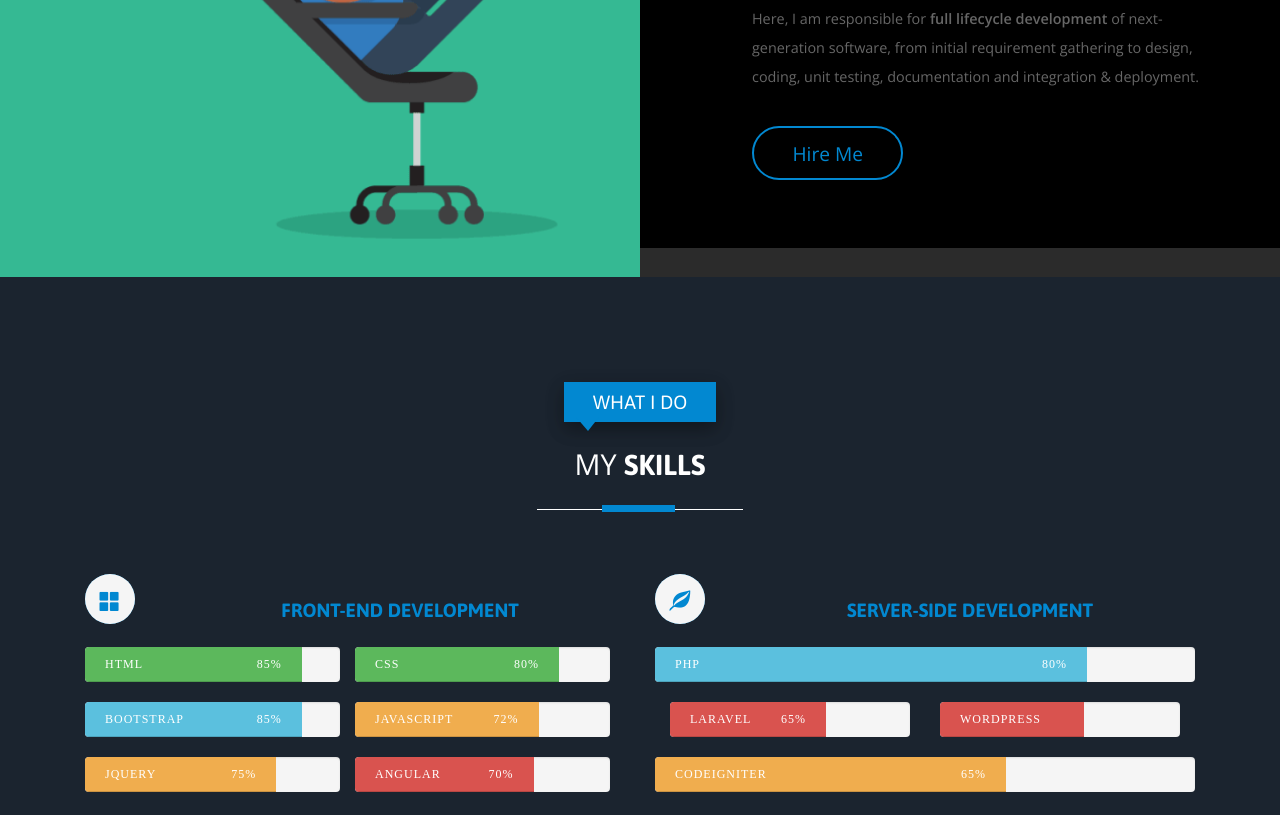
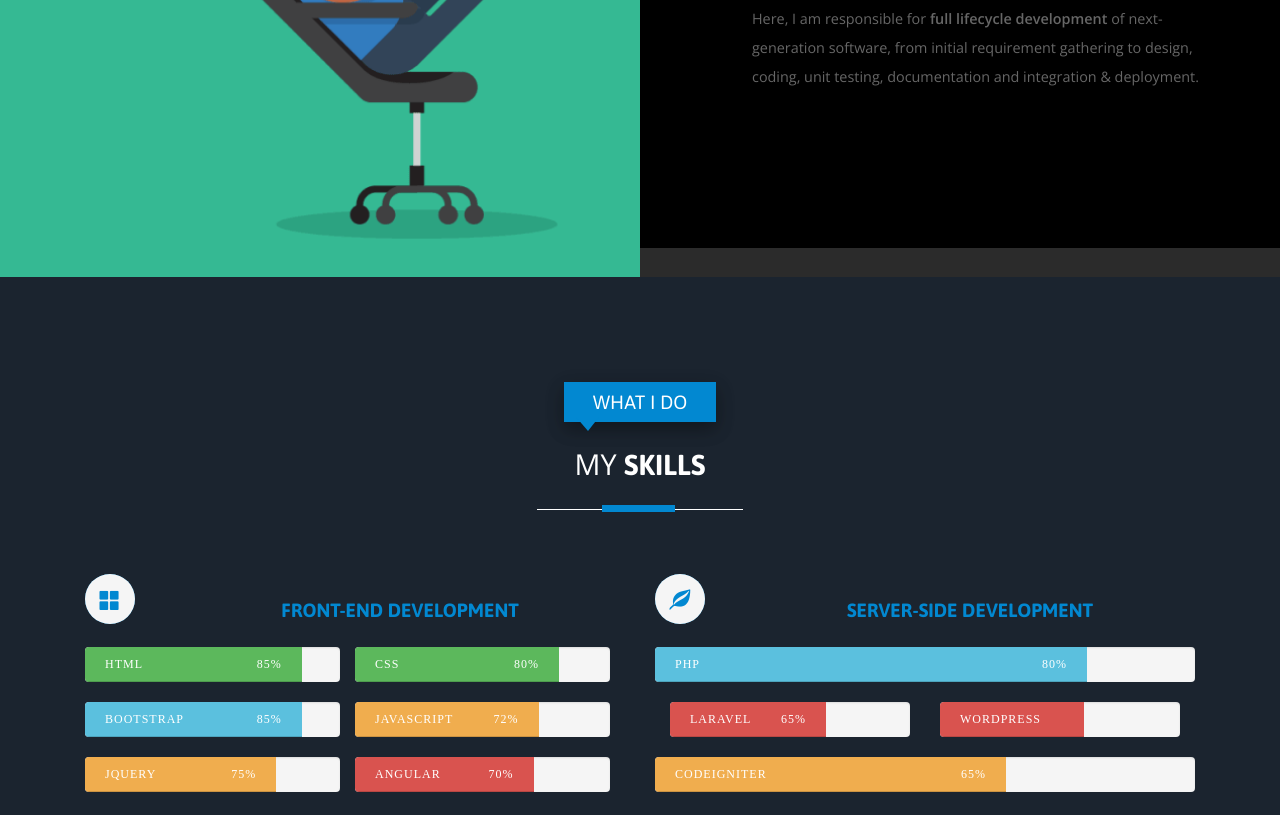
Before and after one commit to hasi94/hasi94.github.io, a plain HTML site: page index.html in a window 1280 px wide. Shown: the part 1200-2015 px from the top of the page. Drawn offline with nearby package versions, Linux system fonts and the light colour scheme; files whose address does not match are found by name.

Commit message:
remove hire me button

```diff
--- a/index.html
+++ b/index.html
@@ -67,6 +67,7 @@ NSBM">
         });
     </script>
     <!---- start-smoth-scrolling---->
+
 </head>
 
 <body>
@@ -194,6 +195,7 @@ NSBM">
             </div>
         </div>
     </div>
+
     <!-- about -->
     <div id="about" class="about">
         <div class="col-md-6 about-left">
@@ -208,9 +210,7 @@ NSBM">
                             software,applications and solving a wide range of problems.
                         <p>Here, I am responsible for <strong>full lifecycle development</strong> of next-generation software, from initial
                             requirement gathering to design, coding, unit testing, documentation and integration & deployment.</p>
-            <ul>
-              <li><a class="a-btn-h scroll m-t-4" href="#contact">Hire Me</a></li>
-            </ul>
+
                     </div>
                 </div>
                 <div class="item">
@@ -222,9 +222,7 @@ NSBM">
                             Ireland, during the period of 2016 - 2019.</p>
                         <p>Higher Diploma in Computer Based Information System from <a href="https://nibm.lk/" target="_blank">National Institute of Business Management</a>  period of 2015 - 2016.</p>
                         <p>Diploma in Computer System Design from <a href="https://nibm.lk/" target="_blank">National Institute of Business Management</a>  period of 2014 - 2015.</p>
-            <ul>
-              <li><a class="a-btn-h scroll m-t-4" href="#contact">Hire Me</a></li>
-            </ul>
+
                     </div>
                 </div>
                 <div class="item">
@@ -233,9 +231,7 @@ NSBM">
                         <p>When I’m not in front of a computer I enjoy traveling, CrossFit, participating in tech events like Hackathon,
                             Hackmeet etc.</p>
                         <p>I have been fortunate to learn and having new experiences in general.</p>
-            <ul>
-              <li><a class="a-btn-h scroll  href="#contact" >Hire Me</a></li>
-            </ul>
+
                     </div>
                 </div>
             </div>
```
Lines whose indentation alone changed are shown as unchanged.
